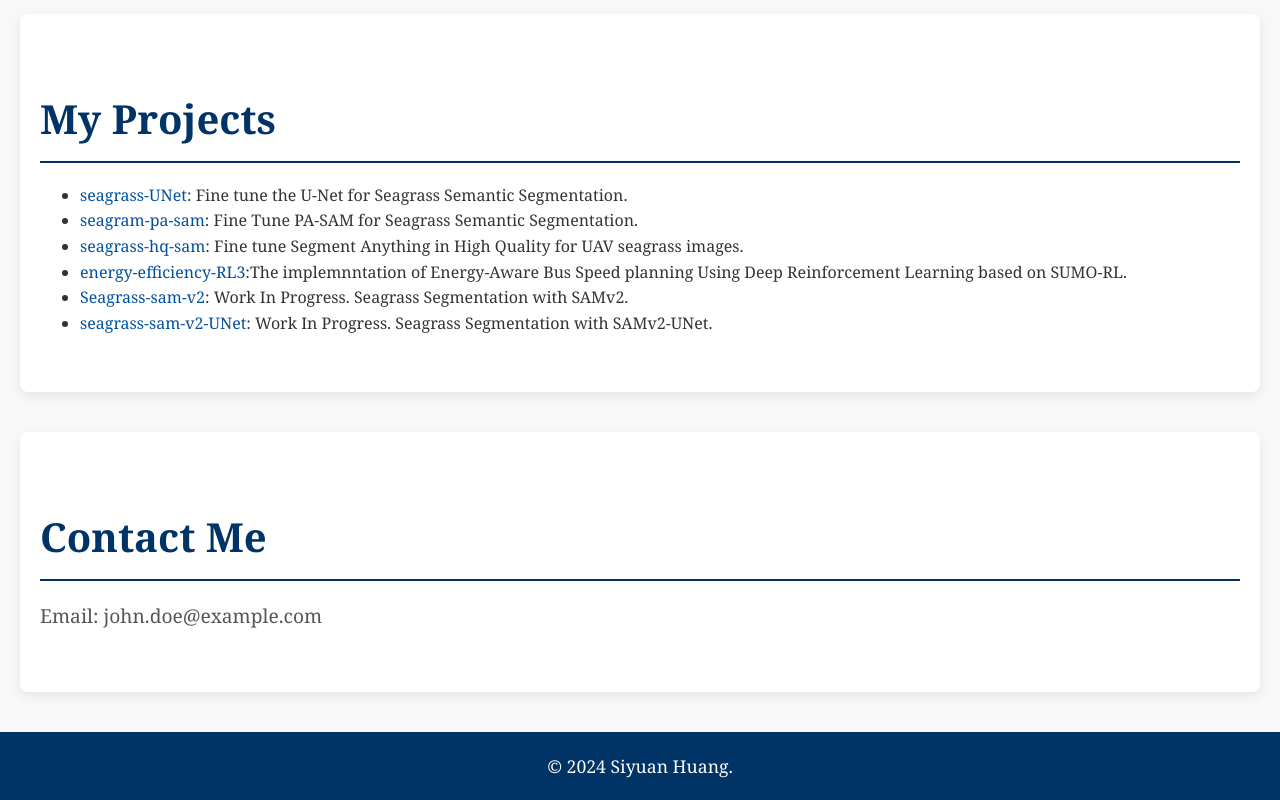
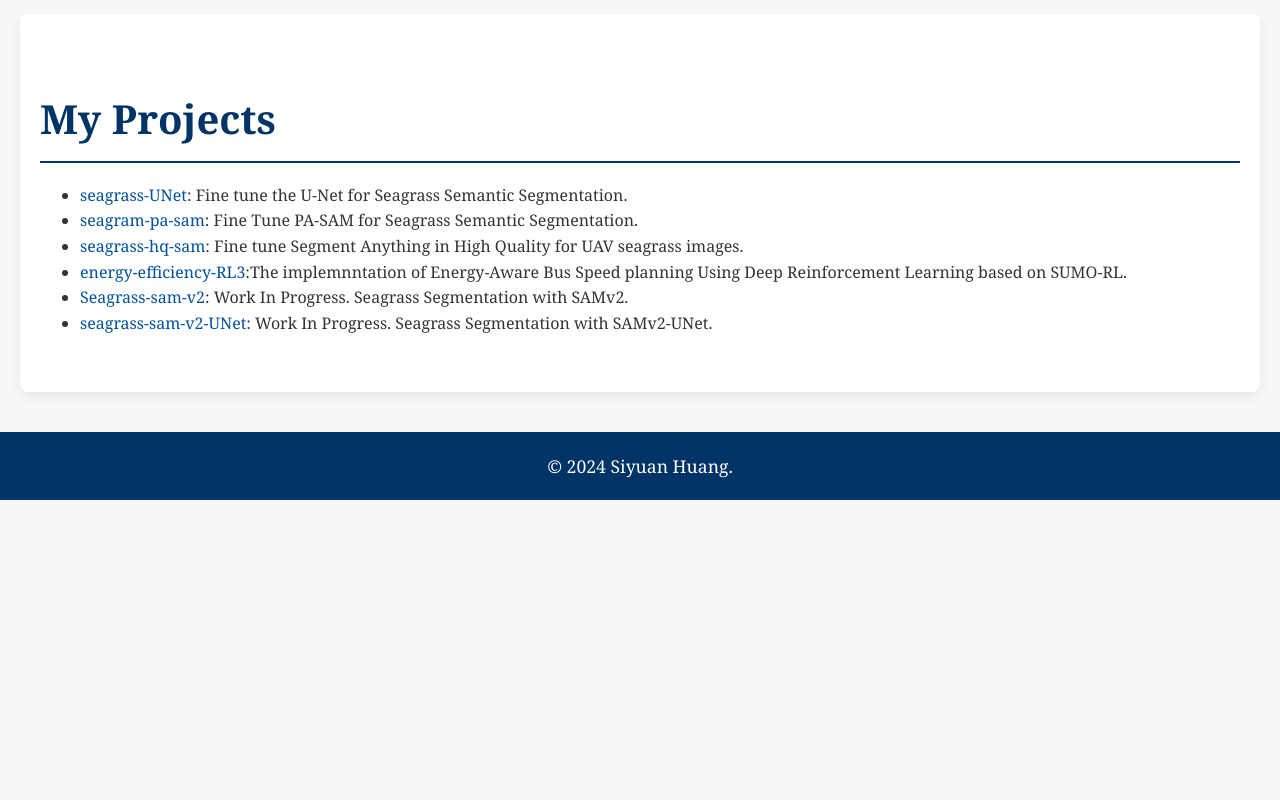
Before and after one commit to siyuan668/siyuan668.github.io, a plain HTML site: page index.html in a window 1280 px wide. Shown: the part 655-1455 px from the top of the page. After the commit the page ends 1155 px from the top, so only its background shows below. Drawn offline with Linux system fonts and the light colour scheme.

Commit message:
Update index.html

```diff
--- a/index.html
+++ b/index.html
@@ -29,11 +29,6 @@
         </ul>
     </section>
 
-    <section id="contact">
-        <h2>Contact Me</h2>
-        <p>Email: john.doe@example.com</p>
-    </section>
-
     <footer>
         <p>© 2024 Siyuan Huang.</p>
     </footer>
```
